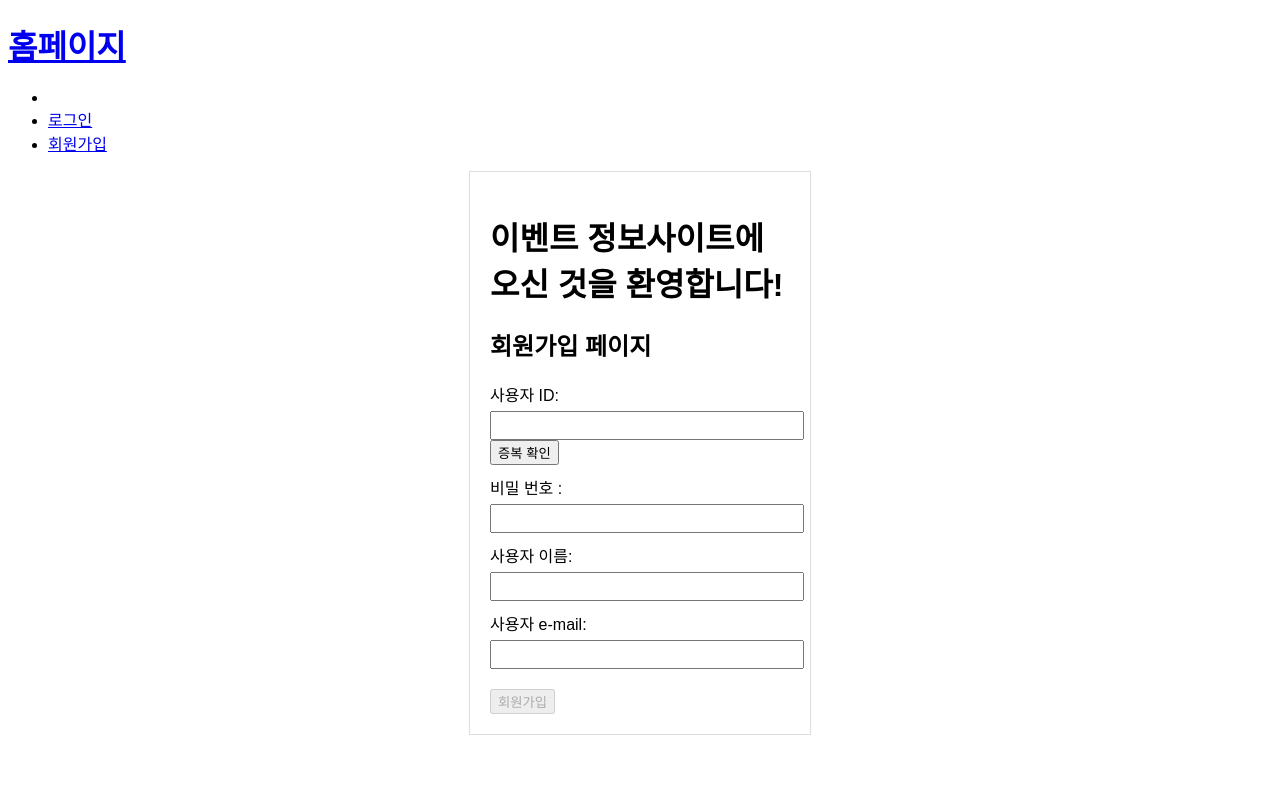
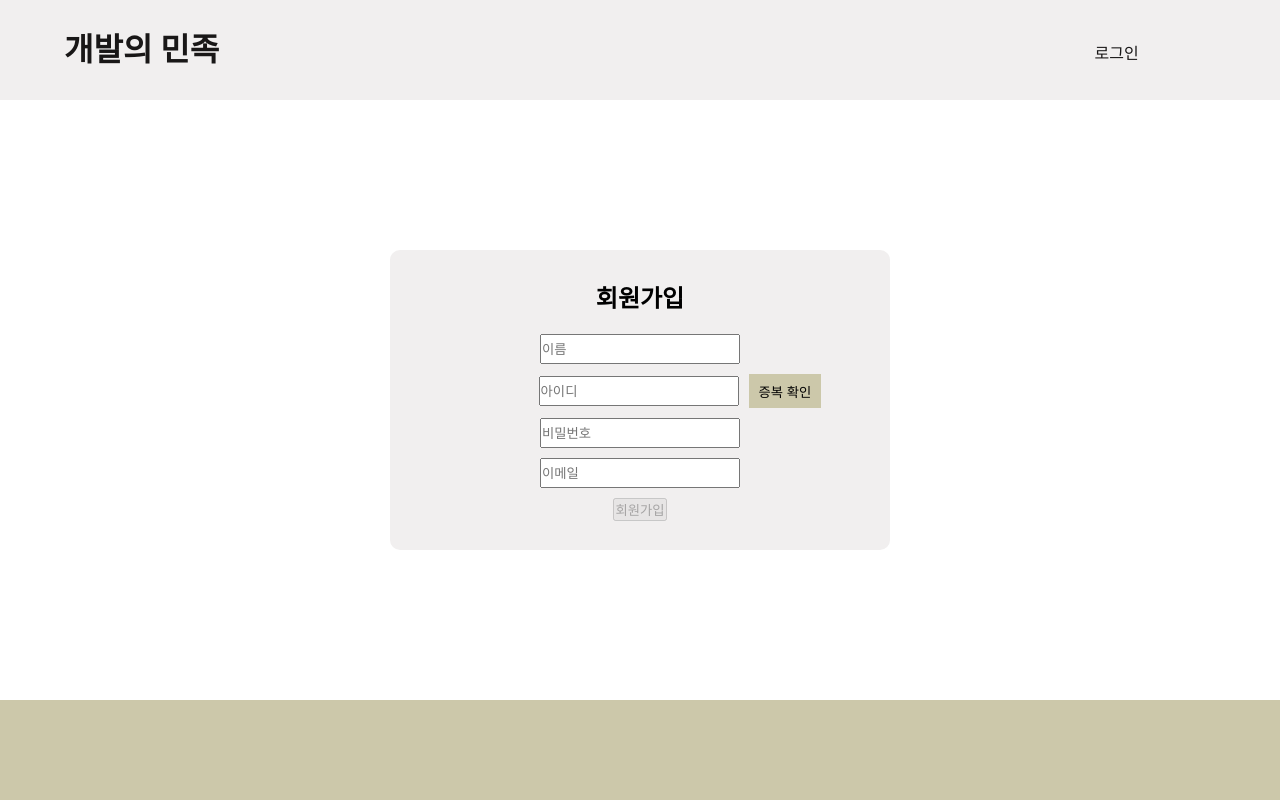
Before and after one commit to Alca0927/EventSchedule, a Flask app: page /signup in a window 1280 px wide. Run offline with Flask 3, Linux system fonts and the light colour scheme.

Commit message:
all of it

```diff
--- a/models.py
+++ b/models.py
@@ -18,9 +18,10 @@ class Event(db.Model) :   # 이벤트 목록
         return f'<Event {self.title}>'
 
 class mypage(UserMixin, db.Model):   # Mypage
+    no = db.Column(db.Integer,primary_key=True,nullable=False )
     id = db.Column(db.String(20), nullable=False)
     my_name = db.Column(db.String(50), nullable=False)
-    my_eventName = db.Column(db.String(50), primary_key=True, nullable=False)
+    my_eventName = db.Column(db.String(50),nullable=False)
     my_startDate = db.Column(db.String(20), nullable=False)
     my_endDate = db.Column(db.String(20), nullable=False)
     my_location = db.Column(db.String(100), nullable=False)
--- /dev/null
+++ b/static/css/signup.css
@@ -0,0 +1,101 @@
+
+* {
+    margin: 0;
+    padding: 0;
+    box-sizing: border-box;
+}
+
+a {
+   color: #191717; /* 기본 링크 색상 */
+   text-decoration: none; /* 밑줄 제거 */
+}
+
+a:visited, a:active{
+    color: #191717;
+    text-decoration: none;
+}
+
+header{
+    background-color:#F1EFEF;
+    width: 100%;
+    height: 100px;
+    color: #191717;
+}
+
+footer{
+    background-color:#CCC8AA;
+    width: 100%;
+    height: 100px;
+    color: #191717;
+    bottom: 0;
+    position: fixed;
+}
+
+#id, #password, #name, #email{
+    width: 200px;
+    height: 30px;
+}
+
+.container {
+    display: flex;
+   flex-direction: column; /* 내부 요소를 세로 배치 */
+   justify-content: center; /* 세로 중앙 정렬 */
+   align-items: center; /* 가로 중앙 정렬 */
+    background-color: #F1EFEF;
+    width: 500px;
+    height: 300px;
+    position: absolute;
+    top: 50%;
+    left: 50%;
+   transform: translate(-50%, -50%); /* 정중앙 배치 */
+    padding: 20px;
+    border-radius: 10px;
+}
+
+.signup {
+   position: static; /* 불필요한 fixed 제거 */
+    margin-bottom: 20px;
+}
+
+#signupForm {
+    display: flex;
+   flex-direction: column; /* 입력 필드를 세로로 정렬 */
+    align-items: center;
+   gap: 10px; /* 입력 필드 간격 추가 */
+}
+
+.id-container {
+    display: flex;
+   align-items: center; /* 세로 중앙 정렬 */
+    margin-right: -80px;
+   gap: 10px; /* 입력창과 버튼 사이 간격 */
+   width: 400px; /* 컨테이너 전체 너비 */
+    justify-content: center;
+}
+
+#overlap {
+    height: 34px;
+    padding: 0 10px;
+    background-color: #CCC8AA;
+    border: none;
+    cursor: pointer;
+}
+
+.home{
+    position: fixed;
+    top: 3%;
+    left: 5%;
+}
+
+.menu{
+    position:fixed;
+    top:5%;
+    right:10%;
+    display: flex;
+    list-style: none;
+}
+
+.menu3{
+    position: relative;
+    right: 30%;
+}
--- /dev/null
+++ b/static/js/signup.js
@@ -0,0 +1,51 @@
+
+    (function() {
+        var signupUseridInput = document.getElementById('id');
+        var signupForm = document.getElementById('signupForm');
+        var signupBtn = signupForm.querySelector('button[type="submit"]');
+        var duplicationChecked = false;
+
+        // 페이지 로드 시 회원가입 버튼 비활성화
+        signupBtn.disabled = true;
+
+        // 중복 확인 버튼 이벤트 (AJAX 사용)
+        document.getElementById('overlap').addEventListener('click', function() {
+            var userId = signupUseridInput.value.trim();
+            if (!userId) {
+                alert('사용자 ID를 입력하세요.');
+                return;
+            }
+            // AJAX 호출: 서버의 /checkDup 엔드포인트에 userId 전달
+            fetch('/checkDup', {
+                method: 'POST',
+                headers: {
+                    'Content-Type': 'application/json',
+                    'X-Requested-With': 'XMLHttpRequest'
+                },
+                body: JSON.stringify({ userId: userId })
+            })
+            .then(response => response.json())
+            .then(data => {
+                if (data.exists) {
+                    alert('아이디가 증복 되었습니다 다른 아이디를 입력해주세요');
+                    duplicationChecked = false;
+                    signupBtn.disabled = true;
+                } else {
+                    alert('사용가능한 아이디 입니다');
+                    duplicationChecked = true;
+                    signupBtn.disabled = false;
+                }
+            })
+            .catch(error => {
+                console.error('Error:', error);
+            });
+        });
+
+        // 회원가입 폼 제출 전 중복 확인 여부 검사
+        signupForm.addEventListener('submit', function(event) {
+            if (!duplicationChecked) {
+                alert('증복 확인 하시기 바랍니다.');
+                event.preventDefault();
+            }
+        });
+    })();
--- a/templates/detail.html
+++ b/templates/detail.html
@@ -12,7 +12,7 @@
         <section>
             <ul class="menu">
                 <li class="menu1">{% if session %} {{session.user_id}} <a href='/logout'>로그아웃</a> {% else %}<a href="/login">로그인</a> {% endif %} </li>
-                <li class="menu2">{% if session %} <a href="/mypage">나의 페이지</a> {% else %}<a href="/signin">회원가입</a> {% endif %}</li>
+                <li class="menu2">{% if session %} <a href="/mypage">나의 페이지</a> {% else %}<a href="/signup">회원가입</a> {% endif %}</li>
             </ul>
         </section>
     </header>
--- a/templates/home.html
+++ b/templates/home.html
@@ -9,7 +9,7 @@
 <body>
     <header>
         <!-- 헤더 -->
-        <h1><a href="/" id='home'>개발의 민족</a></h1>
+        <h1 class='home'><a href="/">개발의 민족</a></h1>
         <section class="headerLeft">
             <div>
                 <form action="searchEvent" method="POST">
--- a/templates/signup.html
+++ b/templates/signup.html
@@ -3,124 +3,41 @@
 <head>
     <meta charset="UTF-8">
     <meta name="viewport" content="width=device-width, initial-scale=1.0">
+    <link rel="stylesheet" type="text/css" href="/static/css/signup.css"></link>
     <title>회원가입</title>
-    <style>
-        body { font-family: arial, sans-serif; }
-        .container {
-            width: 300px;
-            margin: auto;
-            border: 1px solid #ddd;
-            padding: 20px;
-        }
-        .form-group {
-            margin-bottom: 10px;
-        }
-        .form-group label, .form-group input {
-            display: block;
-            width: 100%;
-        }
-        .form-group input {
-            padding: 5px;
-            margin-top: 5px;
-        }
-        .buttons {
-            display: flex;
-            justify-content: space-between;
-            margin-top: 20px;
-        }
-    </style>
-
 </head>
 <body>
     <header>
-        <h1><a href="/">홈페이지</a></h1>
+        <h1 class="home"><a href="/">개발의 민족</a></h1>
         <section>
-            <ul>
-                <li>{% if session.user_id == 'admit' %} <a href='/upload'>행사 일정 업로드</a>{% else %}{% endif %}</li>
-                <li>{% if session %} {{session.user_id}} <a href='/logout'>로그아웃</a> {% else %}<a href="/login">로그인</a> {% endif %} </li>
-                <li>{% if session %} <a href="/mypage">나의 페이지</a> {% else %}<a href="/signup">회원가입</a> {% endif %}</li>
+            <ul class="menu">
+                <li class="menu2">{% if session.user_id == 'admit' %} <a href='/upload'>행사 일정 업로드</a>{% else %}{% endif %}</li>
+                <li class="menu3">{% if session %} {{session.user_id}} <a href='/logout'>로그아웃</a> {% else %}<a href="/login">로그인</a> {% endif %} </li>
+                <li class="menu4">{% if session %} <a href="/mypage">나의 페이지</a> {% else %}{% endif %}</li>
             </ul>
         </section>
     </header>
     <div class="container">
-        <h1>이벤트 정보사이트에 오신 것을 환영합니다!</h1>
-        <h2>회원가입 페이지</h2>
+        <h2 class="signup">회원가입</h2>
 
-        <!-- 회원가입 폼 -->
-        <form action="/signupTry" id="signupForm" style="display:contents;" method="post">
-            <div class="form-group">
-                <label for="signupUserid">사용자 ID:</label>
-                <input type="text" id="signupUserid" name="signupUserid">
-                <button type="button" id="checkDupBtn">증복 확인</button>
+        <form action="/signupTry" id="signupForm" method="post">
+
+            <input type="text" id="name" name="signupUsername"placeholder="이름">
+
+
+            <div class="id-container">
+                <input type="text" id="id" name="signupUserid" placeholder="아이디">
+                <button type="button" id="overlap">증복 확인</button>
             </div>
-            <div class="form-group">
-                <label for="signupPassword">비밀 번호 :</label>
-                <input type="password" id="signupPassword" name="signupPassword">
-            </div>
-            <div class="form-group">
-                <label for="signupUsername">사용자 이름:</label>
-                <input type="text" id="signupUsername" name="signupUsername">
-            </div>
-            <div class="form-group">
-                <label for="signupUseremail">사용자 e-mail:</label>
-                <input type="text" id="signupUseremail" name="signupUseremail">
-            </div>
-            <div class="buttons">
-                <button type="submit">회원가입</button>
-            </div>
+
+            <input type="password" id="password" name="signupPassword" placeholder="비밀번호">
+            <input type="text" id="email" name="signupUseremail" placeholder="이메일">
+            <button type="submit">회원가입</button>
         </form>
     </div>
+    <footer>
+
+    </footer>
 </body>
-<script> //아이디 증복 확인 스크립트
-    (function() {
-        var signupUseridInput = document.getElementById('signupUserid');
-        var signupForm = document.getElementById('signupForm');
-        var signupBtn = signupForm.querySelector('button[type="submit"]');
-        var duplicationChecked = false;
-
-        // 페이지 로드 시 회원가입 버튼 비활성화
-        signupBtn.disabled = true;
-
-        // 중복 확인 버튼 이벤트 (AJAX 사용)
-        document.getElementById('checkDupBtn').addEventListener('click', function() {
-            var userId = signupUseridInput.value.trim();
-            if (!userId) {
-                alert('사용자 ID를 입력하세요.');
-                return;
-            }
-            // AJAX 호출: 서버의 /checkDup 엔드포인트에 userId 전달
-            fetch('/checkDup', {
-                method: 'POST',
-                headers: {
-                    'Content-Type': 'application/json',
-                    'X-Requested-With': 'XMLHttpRequest'
-                },
-                body: JSON.stringify({ userId: userId })
-            })
-            .then(response => response.json())
-            .then(data => {
-                if (data.exists) {
-                    alert('아이디가 증복 되었습니다 다른 아이디를 입력해주세요');
-                    duplicationChecked = false;
-                    signupBtn.disabled = true;
-                } else {
-                    alert('사용가능한 아이디 입니다');
-                    duplicationChecked = true;
-                    signupBtn.disabled = false;
-                }
-            })
-            .catch(error => {
-                console.error('Error:', error);
-            });
-        });
-
-        // 회원가입 폼 제출 전 중복 확인 여부 검사
-        signupForm.addEventListener('submit', function(event) {
-            if (!duplicationChecked) {
-                alert('증복 확인 하시기 바랍니다.');
-                event.preventDefault();
-            }
-        });
-    })();
-</script>
+<script src="/static/js/signup.js"></script>
 </html>
--- a/templates/upload.html
+++ b/templates/upload.html
@@ -9,7 +9,7 @@
 <body>
     <header>
         <!-- 헤더 -->
-        <h1><a href="/" id='home'>홈페이지</a></h1>
+        <h1 class="home"><a href="/" id='home'>개발의 민족</a></h1>
         <section class="headerLeft">
             <div>
                 <form action="searchEvent" method="POST">
@@ -60,8 +60,5 @@
             </form>
         </div>
     </section>
-    <footer>
-
-    </footer>
 </body>
 </html>
```
Also changed, not shown: controllers.py (+5 -2 lines), static/css/calendar.css (+12 -11 lines), static/css/detail.css (+5 -2 lines), static/css/home.css (+3 -9 lines), static/css/upload.css (+7 -3 lines), templates/event_UD.html (+6 -9 lines), templates/mypage.html (+19 -15 lines).
